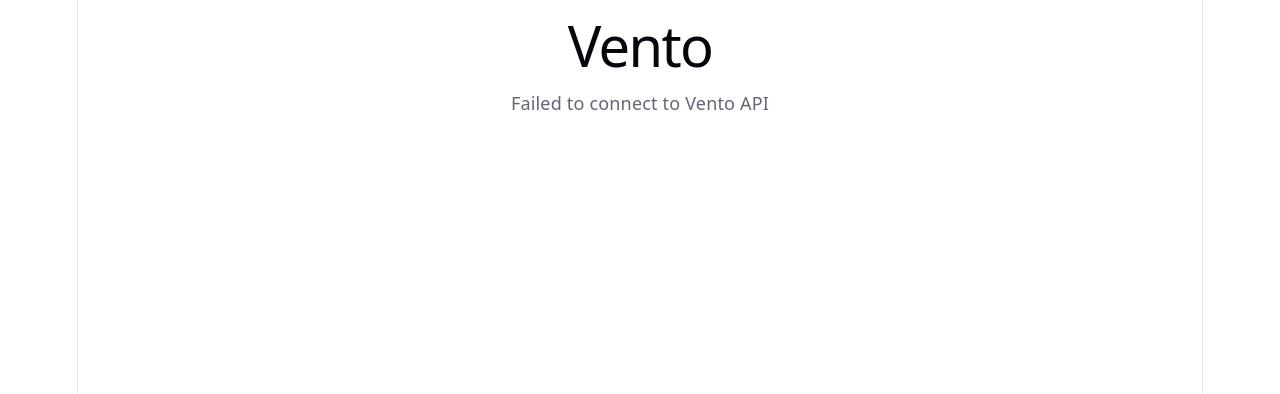
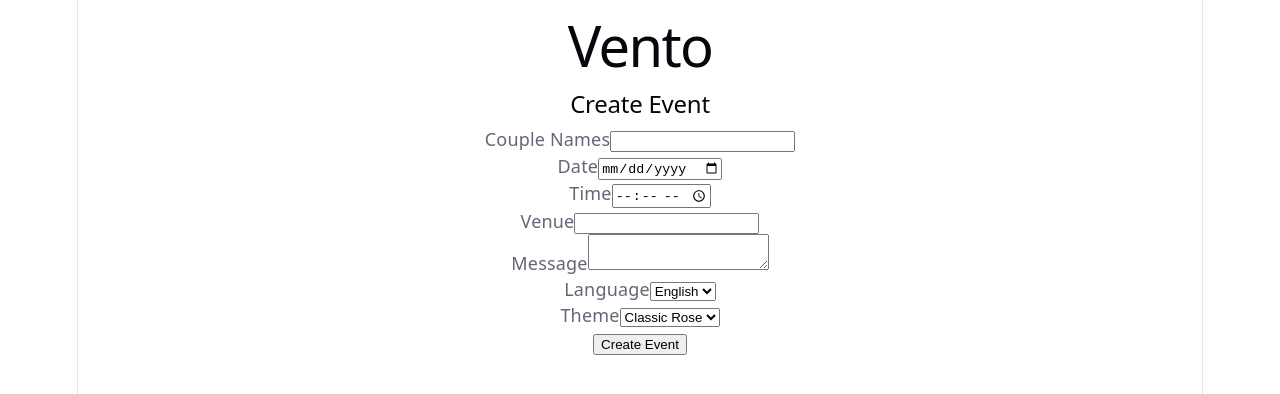
Before and after one commit to MMAbdull/Vento, a React (Vite) app in the folder client/: page / in a window 1280 px wide. Shown: the top 394 px of the page. Built offline with nearby package versions, Linux system fonts and the light colour scheme; no server answers.

Commit message:
refactor frontend event creation and preview components

```diff
--- a/client/src/App.jsx
+++ b/client/src/App.jsx
@@ -1,23 +1,17 @@
-import { useEffect, useState } from "react";
+import { useState } from "react";
+import EventCreation from "./components/EventCreation";
+import EventPreview from "./components/EventPreview";
 
 function App() {
-  const [message, setMessage] = useState("Connecting to Vento API...");
-
-  useEffect(() => {
-    fetch(`${import.meta.env.VITE_API_URL}/api/health`)
-      .then((response) => response.json())
-      .then((data) => {
-        setMessage(data.message);
-      })
-      .catch(() => {
-        setMessage("Failed to connect to Vento API");
-      });
-  }, []);
+  const [event, setEvent] = useState(null);
 
   return (
     <div>
       <h1>Vento</h1>
-      <p>{message}</p>
+
+      <EventCreation onCreated={setEvent} />
+      {event && <EventPreview event={event} />}
+
     </div>
   );
 }
--- /dev/null
+++ b/client/src/api/invitationApi.js
@@ -0,0 +1,32 @@
+const API_URL = import.meta.env.VITE_API_URL;
+
+const createInvitation = async (invitationData) => {
+  const response = await fetch(`${API_URL}/api/invitations`, {
+    method: "POST",
+    headers: {
+      "Content-Type": "application/json"
+    },
+    body: JSON.stringify(invitationData)
+  });
+
+  const data = await response.json();
+  if (!response.ok) {
+    throw new Error(data.message || "Failed to create invitation");
+  }
+
+  return data;
+};
+
+const getInvitationById = async (id) => {
+  const response = await fetch(`${API_URL}/api/invitations/${id}`);
+
+  const data = await response.json();
+
+  if (!response.ok) {
+    throw new Error(data.message || "Failed to get invitation");
+  }
+
+  return data;
+};
+
+export { createInvitation, getInvitationById };
--- /dev/null
+++ b/client/src/components/EventCreation.jsx
@@ -0,0 +1,136 @@
+import { useState } from "react";
+import { createInvitation } from "../api/invitationApi";
+
+function EventCreation({ onCreated }) {
+  const [formData, setFormData] = useState({
+    coupleNames: "",
+    date: "",
+    time: "",
+    venue: "",
+    message: "",
+    language: "en",
+    theme: "classic-rose",
+  });
+
+  const [error, setError] = useState("");
+
+  const handleChange = (event) => {
+    const { name, value } = event.target;
+
+    setFormData((previousData) => ({
+      ...previousData,
+      [name]: value,
+    }));
+  };
+
+  const handleSubmit = async (event) => {
+    event.preventDefault();
+
+    try {
+      setError("");
+
+      const result = await createInvitation(formData);
+
+      onCreated(result.data);
+    } catch (error) {
+      setError(error.message);
+    }
+  };
+
+  return (
+    <div>
+      <h2>Create Event</h2>
+
+      <form onSubmit={handleSubmit}>
+        <div>
+          <label htmlFor="coupleNames">Couple Names</label>
+          <input
+            id="coupleNames"
+            name="coupleNames"
+            type="text"
+            value={formData.coupleNames}
+            onChange={handleChange}
+            required
+          />
+        </div>
+
+        <div>
+          <label htmlFor="date">Date</label>
+          <input
+            id="date"
+            name="date"
+            type="date"
+            value={formData.date}
+            onChange={handleChange}
+            required
+          />
+        </div>
+
+        <div>
+          <label htmlFor="time">Time</label>
+          <input
+            id="time"
+            name="time"
+            type="time"
+            value={formData.time}
+            onChange={handleChange}
+            required
+          />
+        </div>
+
+        <div>
+          <label htmlFor="venue">Venue</label>
+          <input
+            id="venue"
+            name="venue"
+            type="text"
+            value={formData.venue}
+            onChange={handleChange}
+            required
+          />
+        </div>
+
+        <div>
+          <label htmlFor="message">Message</label>
+          <textarea
+            id="message"
+            name="message"
+            value={formData.message}
+            onChange={handleChange}
+          />
+        </div>
+
+        <div>
+          <label htmlFor="language">Language</label>
+          <select
+            id="language"
+            name="language"
+            value={formData.language}
+            onChange={handleChange}
+          >
+            <option value="en">English</option>
+            <option value="ar">Arabic</option>
+          </select>
+        </div>
+
+        <div>
+          <label htmlFor="theme">Theme</label>
+          <select
+            id="theme"
+            name="theme"
+            value={formData.theme}
+            onChange={handleChange}
+          >
+            <option value="classic-rose">Classic Rose</option>
+          </select>
+        </div>
+
+        <button type="submit">Create Event</button>
+      </form>
+
+      {error && <p>{error}</p>}
+    </div>
+  );
+}
+
+export default EventCreation;
--- /dev/null
+++ b/client/src/components/EventPreview.jsx
@@ -0,0 +1,17 @@
+function EventPreview({ event }) {
+  return (
+    <div>
+      <h2>Event Created!</h2>
+
+      <p>ID: {event._id}</p>
+      <p>Couple: {event.coupleNames}</p>
+      <p>Date: {event.date}</p>
+      <p>Time: {event.time}</p>
+      <p>Venue: {event.venue}</p>
+      <p>Theme: {event.theme}</p>
+      <p>Status: {event.status}</p>
+    </div>
+  );
+}
+
+export default EventPreview;
```
